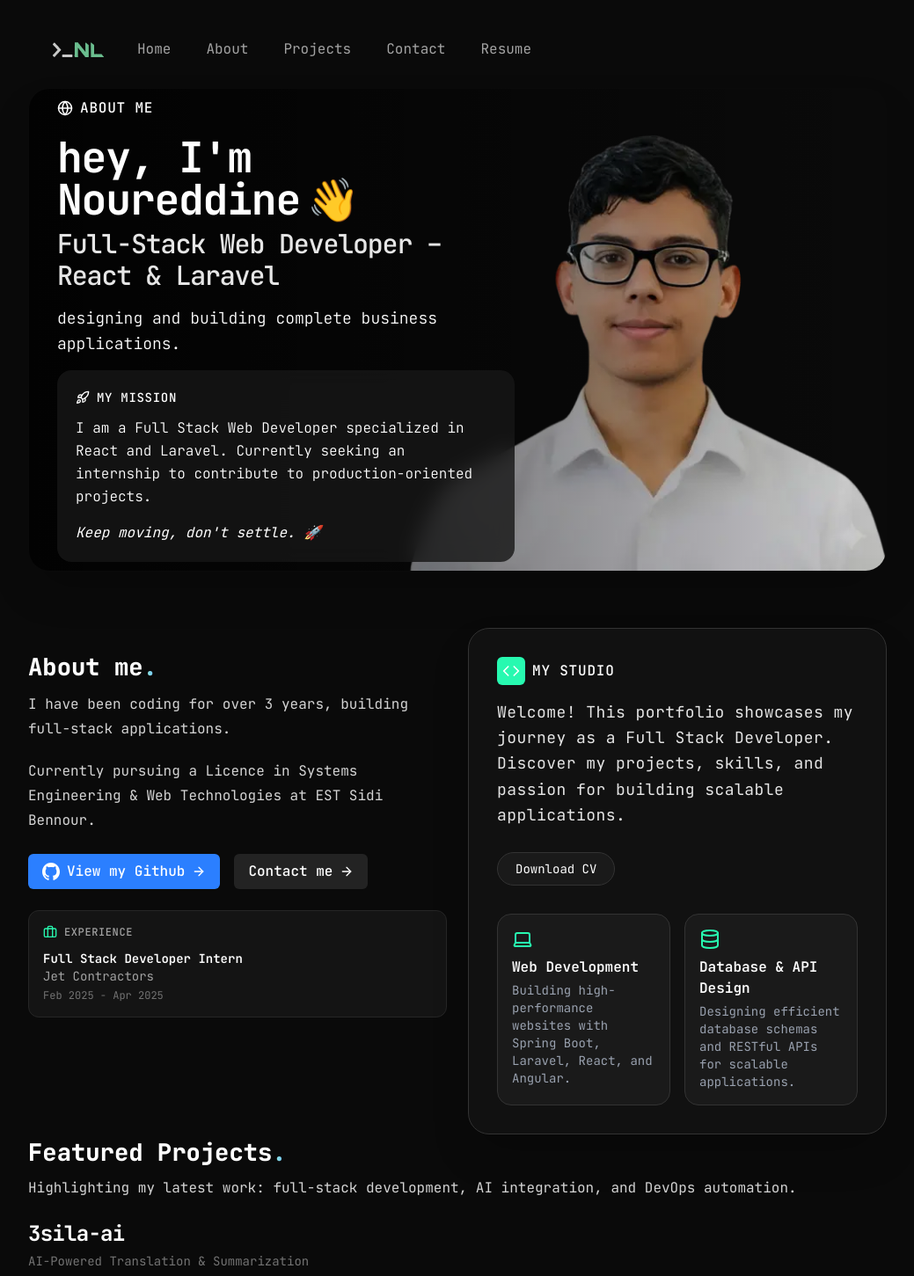
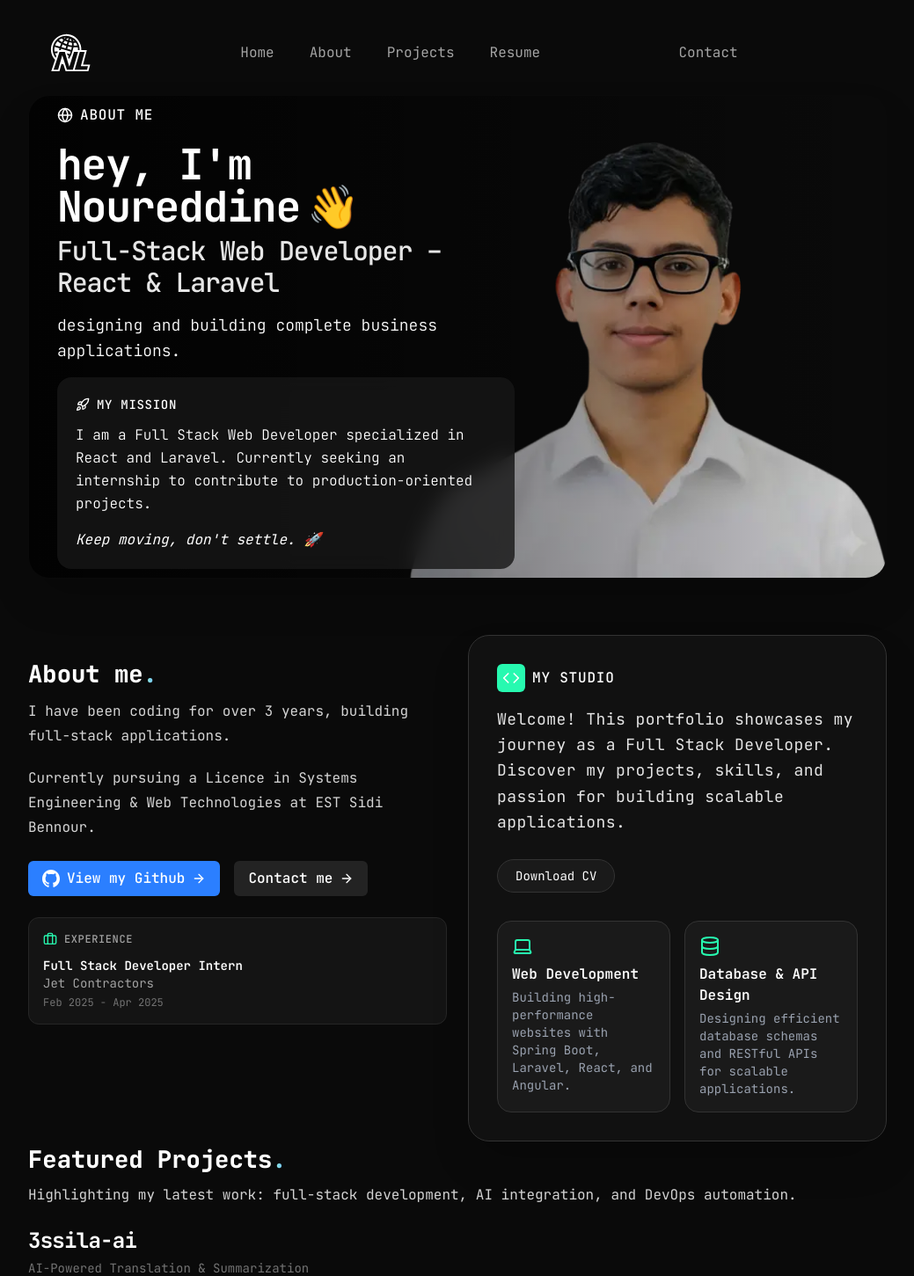
Before and after one commit to Laktab-Noureddine-code/Portfolio, a React (Vite) app: page / in a window 1280 px wide. Shown: the top 1451 px of the page at 88% size, without its empty margins (120-1159 px from the left). Built offline with nearby package versions, Linux system fonts and the light colour scheme.

Commit message:
updating the navbar ui

```diff
--- a/index.html
+++ b/index.html
@@ -25,7 +25,7 @@
     <meta name="language" content="English" />
     <meta name="theme-color" content="#171717" />
     <link rel="canonical" href="https://laktab.dev" />
-    <link rel="icon" type="image/png" href="/logo.png" />
+    <link rel="icon" type="image/svg" href="/logo.svg" />
 
     <!-- Preconnect for Performance -->
     <link rel="preconnect" href="https://fonts.googleapis.com" />
--- a/src/components/layout/Navigation.tsx
+++ b/src/components/layout/Navigation.tsx
@@ -7,17 +7,17 @@ export default function Navigation() {
   const [mobileMenuOpen, setMobileMenuOpen] = useState(false);
 
   return (
-    <nav className="z-50 mx-auto flex w-full max-w-screen-lg items-center pt-9 font-mono px-6">
+    <nav className="z-50 mx-auto  flex justify-between w-full max-w-screen-2xl items-center pt-9 font-mono px-6">
       {/* Logo */}
       <a
-        className="text-lg font-black text-white duration-300 motion-reduce:transition-none mr-6"
+        className="text-lg font-black  text-white duration-300 motion-reduce:transition-none mr-6"
         href="#home"
       >
-        <img src="/logo.svg" className="w-16" />
+        <img src="/logo.svg" className="w-12" />
       </a>
 
       {/* Desktop Navigation */}
-      <div className="flex flex-grow justify-start">
+      <div className="flex justify-start">
         <div className="hidden gap-4 lg:inline-flex items-center">
           {navLinks
             .filter((link) => !link.download)
@@ -44,6 +44,12 @@ export default function Navigation() {
             ))}
         </div>
       </div>
+      <a
+        className="relative rounded-md px-2 py-1 transition-all hover:bg-white/10 hover:text-neutral-200 sm:px-3 sm:py-2 text-neutral-400"
+        href="#contact"
+      >
+        Contact
+      </a>
 
       {/* Right Side Controls */}
       <div className="flex items-center gap-2">
--- a/src/components/sections/ProjectsSection.tsx
+++ b/src/components/sections/ProjectsSection.tsx
@@ -104,12 +104,12 @@ export default function ProjectsSection() {
                   <button
                     className={`swiper-button-prev-${project.id} absolute left-3 top-1/2 -translate-y-1/2 z-10 w-10 h-10 rounded-full bg-neutral-900/90 backdrop-blur-sm shadow-lg flex items-center justify-center opacity-0 group-hover:opacity-100 transition-opacity duration-300 hover:bg-neutral-800 border border-neutral-700`}
                   >
-                    <ChevronLeft className="w-5 h-5 text-white" />
+                    <ChevronLeft className="w-5 h-5 text-white cursor-pointer" />
                   </button>
                   <button
                     className={`swiper-button-next-${project.id} absolute right-3 top-1/2 -translate-y-1/2 z-10 w-10 h-10 rounded-full bg-neutral-900/90 backdrop-blur-sm shadow-lg flex items-center justify-center opacity-0 group-hover:opacity-100 transition-opacity duration-300 hover:bg-neutral-800 border border-neutral-700`}
                   >
-                    <ChevronRight className="w-5 h-5 text-white" />
+                    <ChevronRight className="w-5 h-5 text-white cursor-pointer" />
                   </button>
                 </>
               )}
--- a/src/data/portfolio-data.ts
+++ b/src/data/portfolio-data.ts
@@ -22,6 +22,7 @@ export const techStack = [
   { name: "Javascript", icon: "/tech/js.svg" },
   { name: "Typescript", icon: "/tech/typescript.svg" },
   { name: "Angular", icon: "/tech/angular.svg" },
+  {name : "NextJs" ,icon : "/tech/nextjs.svg"},
   { name: "React", icon: "/tech/react.svg" },
   { name: "TailwindCSS", icon: "/tech/tailwind.svg" },
   { name: "Docker", icon: "/tech/docker.svg" },
@@ -34,7 +35,7 @@ export const techStack = [
 export const projects = [
   {
     id: 1,
-    title: "3sila-ai",
+    title: "3ssila-ai",
     subtitle: "AI-Powered Translation & Summarization",
     description:
       "A translation and text summarization tool leveraging AI APIs. Features intelligent language detection, multi-language support, and context-aware summarization capabilities.",
@@ -54,7 +55,7 @@ export const projects = [
       "/projects/3ssila/3ssila4.webp",
       "/projects/3ssila/3ssila5.webp",
     ],
-    github: "https://github.com/Laktab-Noureddine-code/3sila-ai",
+    github: "https://github.com/Laktab-Noureddine-code/3ssila-ai",
     live: "https://www.3ssila-ai.tech/",
     featured: true,
   },
@@ -153,5 +154,5 @@ export const navLinks = [
   { name: "About", href: "#about" },
   { name: "Projects", href: "#projects" },
   { name: "Resume", href: "/CV_LAKTAB.pdf", download: true },
-  { name: "Contact", href: "#contact" },
+
 ];
```
Also changed, not shown: src/components/Portfolio.tsx (+0 -13 lines), public/logo.svg, public/tech/nextjs.svg (added).
